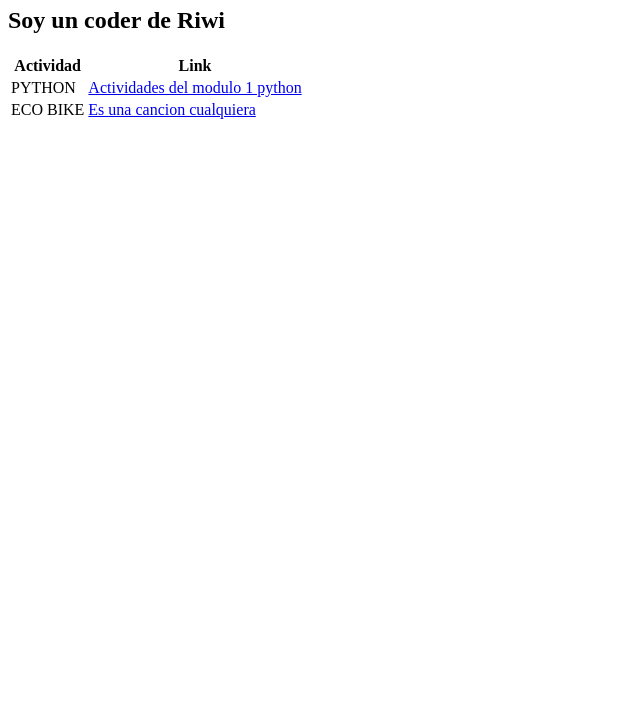
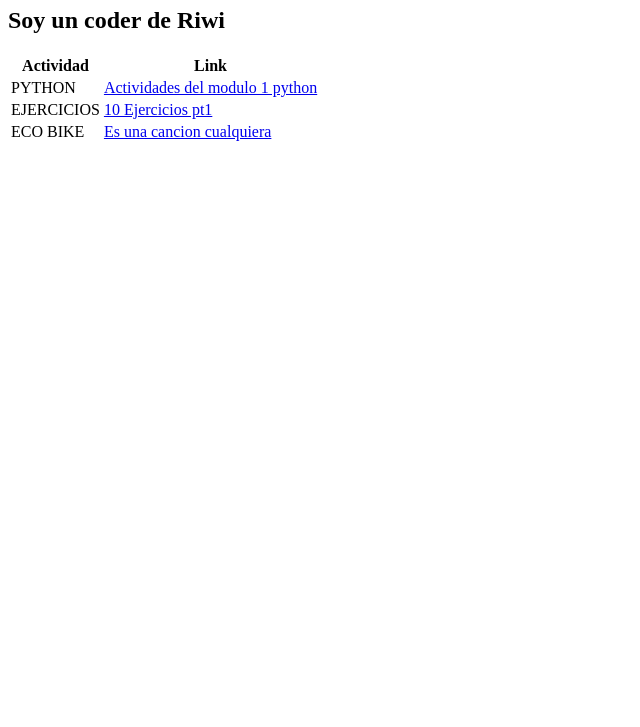
Before and after one commit to SamuelMV725/portafolio, a plain HTML site: page index.html in a window 1280 px wide. Shown: the part 73-800 px from the top of the page, without its empty margins (0-640 px from the left). Drawn offline with Linux system fonts and the light colour scheme.

Commit message:
Update index.html

```diff
--- a/index.html
+++ b/index.html
@@ -21,6 +21,11 @@
         </tr>
 
            <tr>
+            <td>EJERCICIOS</td>
+            <td><a href="https://github.com/SamuelMV725/10-EJERCICIOS-PT1/tree/main/Documentos">10 Ejercicios pt1</a></td>
+        </tr>
+
+           <tr>
             <td>ECO BIKE</td>
             <td><a href="https://www.youtube.com/watch?v=rpAf2H7pPug&list=RDADMRGNaTo2s&index=3">Es una cancion cualquiera</a></td>
         </tr>
```
